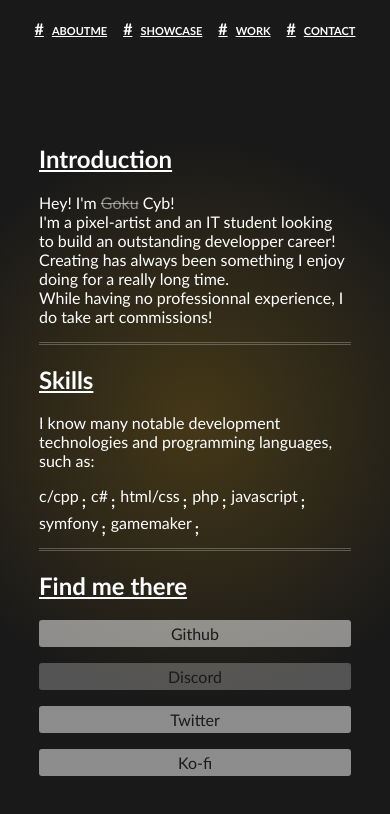
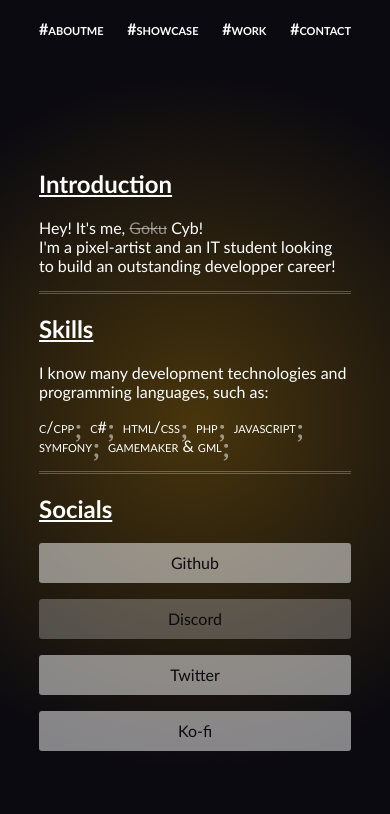
Before and after one commit to Cyb-3r/portfolio, a plain HTML site: page index.htm in a window 390 px wide. Drawn offline with Linux system fonts and the light colour scheme.

Commit message:
light design update

```diff
--- a/index.htm
+++ b/index.htm
@@ -15,14 +15,12 @@
         <div>
             <h2>Introduction</h2>
             <p>
-                Hey! I'm <span class="cross">Goku</span> Cyb! <br>
-                I'm a pixel-artist and an IT student looking to build an outstanding developper career! <br>
-                Creating has always been something I enjoy doing for a really long time. <br>
-                While having no professionnal experience, I do take art commissions!
+                Hey! It's me, <span class="cross">Goku</span> Cyb! <br>
+                I'm a pixel-artist and an IT student looking to build an outstanding developper career!
             </p>
             <hr>
             <h2>Skills</h2>
-            <p>I know many notable development technologies and programming languages, such as:</p>
+            <p>I know many development technologies and programming languages, such as:</p>
             <ul id="skills">
                 <li>c/cpp</li>
                 <li>c#</li>
@@ -30,10 +28,10 @@
                 <li>php</li>
                 <li>javascript</li>
                 <li>symfony</li>
-                <li>gamemaker</li>
+                <li>gamemaker & gml</li>
             </ul>
             <hr>
-            <h2>Find me there</h2>
+            <h2>Socials</h2>
             <div id="socials">
                 <a href="https://github.com/Cyb-3r" target="_blank">Github</a>
                 <a href="#" target="_blank">Discord</a>
--- a/src/css/main.css
+++ b/src/css/main.css
@@ -9,7 +9,7 @@
     --foreground-a5: hsl(0 0% 100% / 0.5);
     --foreground-a25: hsl(0 0% 100% / 0.25);
     --foreground-a1: hsl(0 0% 100% / 0.1);
-    --background: hsl(0 0% 10%);
+    --background: hsl(250 25% 5%);
     --shadow: hsl(0 0% 10% / 0.5);
 }
 
@@ -76,7 +76,7 @@ hr.vertical::after {
 }
 
 html {
-    font-family: Calibri, sans-serif;
+    font-family: 'Trebuchet MS', sans-serif;
     background: var(--background);
     color: var(--foreground);
 }
@@ -105,14 +105,15 @@ body {
     color: var(--foreground-a5)
 }
 
+
 #head {
-    width: 100%;
+    width: clamp(250px, 80%, 600px);
     height: 3.5rem;
     display: flex;
     gap: 2rem;
     align-items: center;
-    justify-content: center;
-    border-bottom: solid 1px var(--grayscale-500);
+    justify-content: space-between;
+    flex-shrink: 0;
 }
 
 #head a {
@@ -155,18 +156,25 @@ body {
 
 #skills {
     display: flex;
-    gap: 0.5rem;
+    column-gap: 1rem;
     padding: 0;
+    font-variant: small-caps;
     list-style: none;
 }
 
 #skills li::after {
     content: ';';
+    position: absolute;
+    top: -5px;
+    right: -0.5rem;
+    color: var(--foreground-a5);
+    font-size: 1.5rem;
+    font-weight: 600;
+    font-family: Georgia, serif;
+}
+
+#skills li {
     position: relative;
-    top: 5px;
-    left: 3px;
-    /* font-size: 1.5rem; */
-    font-weight: 600;
 }
 
 #socials {
@@ -247,11 +255,21 @@ body {
         flex-wrap: wrap;
     }
 
+    #socials a {
+        height: 2.5rem;
+        display: flex;
+        justify-content: center;
+        flex-direction: column;
+    }
+
     #head {
-        border: none;
-        text-decoration: underline;
-        gap: 1rem;
-        flex-shrink: 0;
+        width: 80%;
+        justify-content: space-between;
+        gap: 0.5rem;
+    }
+
+    #head a::before {
+        margin-right: 0;
     }
 
     #foot {
--- a/src/js/main.js
+++ b/src/js/main.js
@@ -9,7 +9,7 @@ let color = Math.random() * 359;
 function rainbow() {
     if (color > 359) {color = 0;}
     setTimeout(function(){rainbow();}, 75);
-    bodyNode.style.background = "radial-gradient(circle at 50%, hsl("+color+" 90% 50% / 0.2) 0%, var(--background) 60%)";
+    bodyNode.style.background = "radial-gradient(circle at 50%, hsl("+color+" 100% 50% / 0.25) 0%, var(--background) 75%)";
     color++;
 }
 // launch loop
```
Also changed, not shown: contact.htm (+1 -1 lines), showcase.htm (+4 -4 lines), src/css/gallery.css (+10 -2 lines), work.htm (+4 -4 lines), 1 other file.
